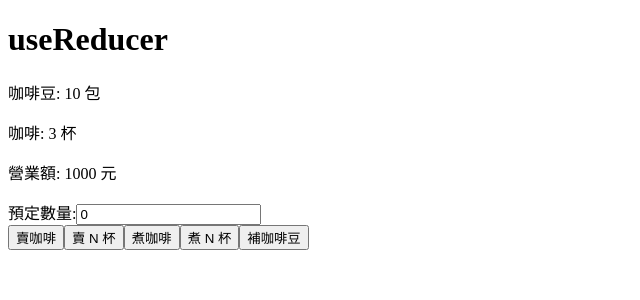
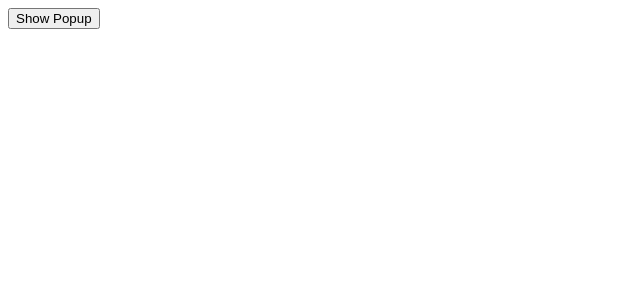
Before and after one commit to owm123123/react-hsu2, a React (Vite) app: page / in a window 1280 px wide. Shown: the top 300 px of the page, without its empty margins (0-640 px from the left). Built offline with nearby package versions, Linux system fonts and the light colour scheme.

Commit message:
16_ useLayoutEffect

```diff
--- a/src/App.tsx
+++ b/src/App.tsx
@@ -1,3 +1,5 @@
+import Basic from "./component/useLayoutEffect/Basic"
+import Basic2 from "./component/useLayoutEffect/Basic2"
 import Coffee from "./component/useReducer/Coffee"
 
 
@@ -5,7 +7,7 @@ function App() {
 
   return (
     <>
-      <Coffee />
+      <Basic2 />
     </>
   )
 }
--- /dev/null
+++ b/src/component/useLayoutEffect/Basic.tsx
@@ -0,0 +1,35 @@
+import React, { useLayoutEffect, useState, useEffect } from 'react'
+
+export default function Basic() {
+    // syntax useLayoutEffect(setup, dependencies?)
+    // setup: function return一個cleanup function
+    // dependencies?: 放setup裡面的外部變數,根據變數做re-render
+    // (做Object.is()做比較,若有改變會先執行cleanup function在做setup function)
+
+    // 跟useEffect類似,但執行時間是在web repaints之前
+
+    const [count, setCount] = useState<number>(0);
+
+    useLayoutEffect(() => {
+        console.log("useLayoutEffect setup function");
+        return () => {
+            console.log("useLayoutEffect cleanup function")
+        }
+    })
+
+
+    useEffect(() => {
+        console.log("useEffect setup function");
+        return () => {
+            console.log("useEffect cleanup function")
+        }
+    })
+
+    return (
+        <div>
+            <h1>useLayoutEffect</h1>
+            <div>Count: {count}</div>
+            <button onClick={() => setCount((prev) => prev + 1)}>add count</button>
+        </div>
+    )
+}
--- /dev/null
+++ b/src/component/useLayoutEffect/Basic2.tsx
@@ -0,0 +1,54 @@
+import { useLayoutEffect, useRef, useState } from 'react'
+
+export default function Basic2() {
+    const [isShow, setIsShow] = useState<boolean>(false);
+    const [top, setTop] = useState<number>(0);
+    const [height, setHeight] = useState<number>(0);
+    const divRef = useRef<HTMLDivElement>(null);
+
+    // useEffect(() => {
+    //     console.log(divRef.current)
+    //     if (isShow && divRef.current) {
+    //         setTop(divRef.current.offsetHeight + divRef.current.offsetTop);
+    //     }
+    // }, [isShow])
+
+    useLayoutEffect(() => {
+        console.log(divRef.current)
+        if (isShow && divRef.current) {
+            setTop(divRef.current.offsetHeight + divRef.current.offsetTop);
+        }
+    }, [isShow])
+
+    function handleClick() {
+        setIsShow((prev) => !prev)
+        if (!isShow) {
+            setHeight(Math.random() * 50 + 20);
+        }
+        if (isShow) {
+            setTop(0);
+        }
+    }
+
+    return (
+        <div>
+            <button onClick={handleClick}>Show Popup</button>
+            {isShow && (
+                <>
+                    <div ref={divRef}
+                        style={{
+                            height: `${height}px`,
+                            border: "solid 1px black"
+                        }}
+                    >
+                    </div>
+                    <div style={{ position: "absolute", width: "100%", backgroundColor: "#f00", top: `${top}px`, }} >
+                        Popup
+                    </div>
+                </>
+            )
+            }
+
+        </div >
+    )
+}
--- a/src/component/useReducer/Coffee.tsx
+++ b/src/component/useReducer/Coffee.tsx
@@ -32,7 +32,7 @@ function reducer(state: State, action: Action) {
       return {
         ...state,
         coffee: state.coffee - amount,
-        revenue: state.revenue - amount * 80,
+        revenue: state.revenue + amount * 80,
       };
     case ActionType.MAKE_COFFEE:
       return {
```
